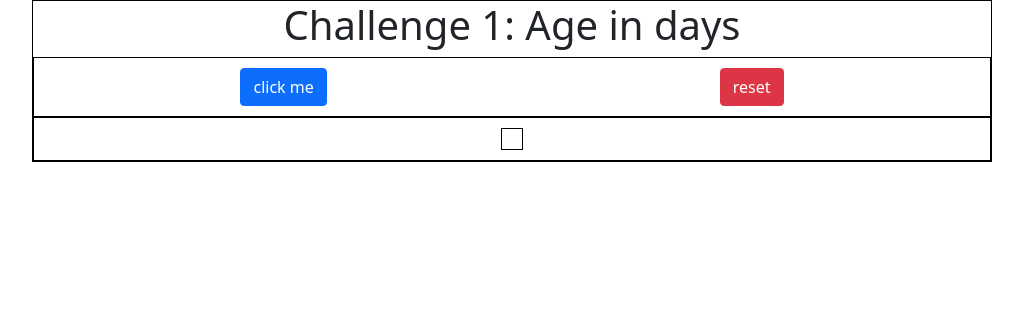
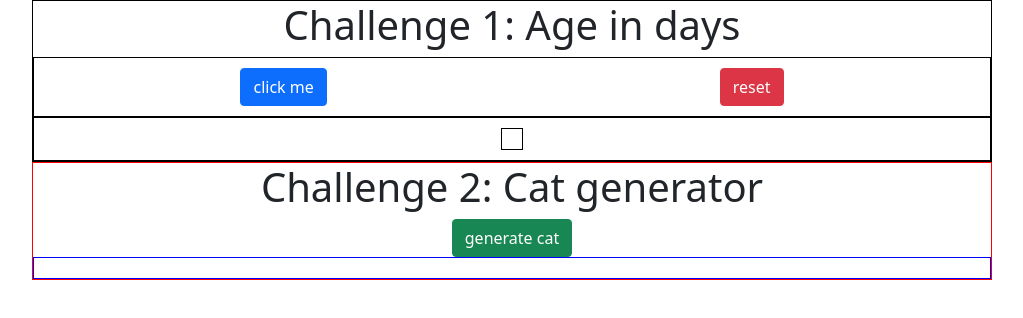
Before and after one commit to salissadiq/js-coding-challenge, a plain HTML site: page index.html in a window 1280 px wide. Shown: the whole page, without its empty margins (128-1151 px from the left). Drawn offline with nearby package versions, Linux system fonts and the light colour scheme.

Commit message:
complete challenge 2: cat generator

```diff
--- a/index.html
+++ b/index.html
@@ -18,6 +18,12 @@
             <div id="flex-box-result-container"></div>
         </div>
     </div>
+
+    <div class="container-2">
+        <h1>Challenge 2: Cat generator</h1>
+        <button class="btn btn-success" onclick="generateCat()">generate cat</button>
+        <div class="flex-box-container-2" id="cat-gen-div"></div>
+    </div>
     <script src="static/js/script.js"></script>
 </body>
 
--- a/static/css/style.css
+++ b/static/css/style.css
@@ -16,3 +16,24 @@
     border: 1px solid black;
     padding: 10px;
 }
+
+.container-2 {
+    border: 1px solid red;
+    margin: 0 auto;
+    width: 75%;
+    text-align: center;
+}
+.flex-box-container-2 {
+    display: flex;
+    flex-wrap: wrap;
+    border: 1px solid blue;
+    justify-content: space-around;
+    padding: 10px;
+}
+
+.flex-box-container-2 img {
+    border: 1px solid green;
+    padding:10px;
+    box-shadow: 0 10px 50px rgba(0, 0, 0, 17);
+    margin-bottom: 10px;
+}
--- a/static/js/script.js
+++ b/static/js/script.js
@@ -13,3 +13,13 @@ function ageInDays() {
 function reset() {
     document.getElementById('ageInDays').remove()
 }
+
+//Challenge 2: Cat generator
+
+function generateCat() {
+    var image = document.createElement('img')
+    var catGenDiv = document.getElementById('cat-gen-div')
+    image.src = "https://thecatapi.com/api/images/get?format=src&type=gif&size=small"
+    catGenDiv.appendChild(image)
+
+}
```
Also changed, not shown: catyyy.jpg (added).
